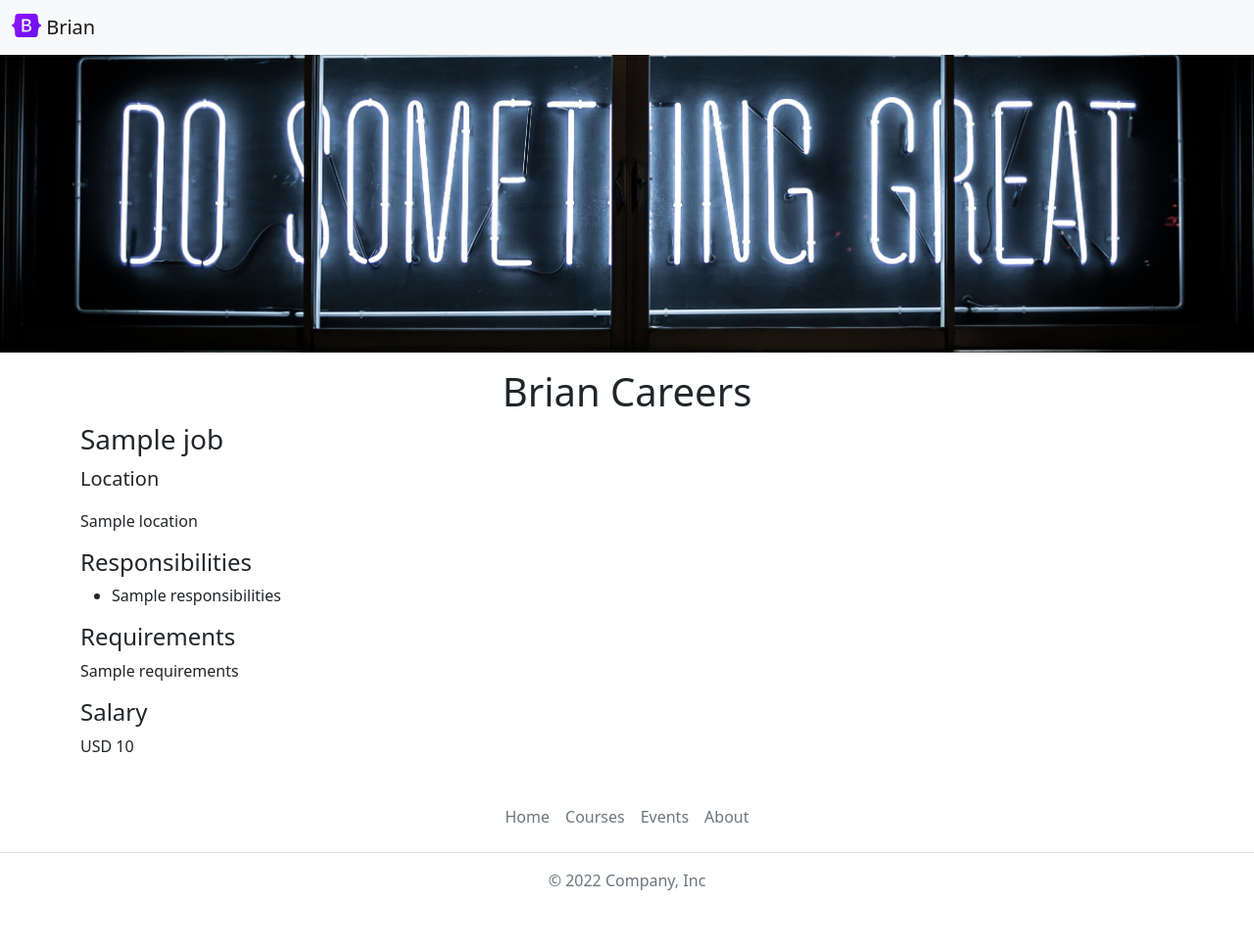
After one commit to kogi-b/flask-careers-website-v2, a Flask app: template templates/jobpage.html in a window 1280 px wide. The commit adds this page. Shown: the whole page at 98% size. Run offline with Flask 3, Linux system fonts and the light colour scheme; the template is opened without the code that fills it: most values are stand-ins (such as "Sample title", 1, 10 or a date in 2020); parts of the project's set-up code (start-up, migrations or seed data) failed here and were passed over.

Commit message:
created dynamic pages for each job.

```diff
--- a/app.py
+++ b/app.py
@@ -1,17 +1,24 @@
 from flask import Flask, render_template, jsonify
-from database import load_jobs_from_db
+from database import load_jobs_from_db, load_job_from_db
 
 app = Flask(__name__)
 
 @app.route("/")
 def hello():
   jobs = load_jobs_from_db()
-  return render_template('home.html', jobs=jobs, company_name="Brian")
+  return render_template('home.html', jobs=jobs)
 
 @app.route("/api/jobs")
 def list_jobs():
   jobs = load_jobs_from_db()
   return jsonify(jobs)
 
+@app.route("/job/<id>")
+def show_job(id):
+  job = load_job_from_db(id)
+  if not job:
+    return "Not found", 404
+  return render_template("jobpage.html", job=job)
+
 if __name__ == "__main__":
   app.run(host="0.0.0.0", debug=True)
--- /dev/null
+++ b/templates/banner.html
@@ -0,0 +1,10 @@
+<style>
+  #banner {
+    height: 360px;
+    width: 100%;
+    object-fit: cover;
+    margin-bottom: 16px;
+  }
+</style>
+
+<img src="https://flask-careers-website.briankogi.repl.co/static/banner.jpg" class="img-fluid" id="banner">
--- /dev/null
+++ b/templates/bootstrap.html
@@ -0,0 +1,3 @@
+<meta charset="utf-8">
+<meta name="viewport" content="width=device-width, initial-scale=1">
+<link href="https://cdn.jsdelivr.net/npm/bootstrap@5.2.3/dist/css/bootstrap.min.css" rel="stylesheet" integrity="sha384-rbsA2VBKQhggwzxH7pPCaAqO46MgnOM80zW1RWuH61DGLwZJEdK2Kadq2F9CUG65" crossorigin="anonymous">
--- a/templates/jobitem.html
+++ b/templates/jobitem.html
@@ -7,7 +7,7 @@
   {% endif %}
   </div>
   <div class="col-3">
-    <a href="mailto:hello@jovian.ai?subject=Application%20for%20{{job['title']}}&body=My%20name%3A%20%3Cyour%20name%20here%3E%0D%0A%0D%0AMy%20Resume%20link%3A%20%3Cresume%20link%3E%0D%0A%0D%0AMy%20LinkedIn%20link%3A%20%3Clinkedin%20in%3E%0D%0A%0D%0A" type="button" class="btn btn-outline-primary float-right align-middle" >Apply</a>
+    <a href="/job/{{job['id']}}" class="btn btn-outline-primary float-right align-middle" >Apply</a>
   </div>
 
 </div>
--- /dev/null
+++ b/templates/jobpage.html
@@ -0,0 +1,30 @@
+<!DOCTYPE html>
+<html lang="en">
+<head>
+    {% include 'bootstrap.html' %}
+    <title>{{job.title}} - Brian Careers</title>
+</head>
+<body>
+  {% include 'nav.html' %}
+  {% include 'banner.html' %}
+  <div class="container">
+    <h1 class="text-center" mt-2 mb-4>Brian Careers
+    </h1>
+    <h3 class="mb-2">{{job.title}}</h3>
+    <p class="lead mt-0">Location</p>
+    <p>{{job.location}}</p>
+    <h4>Responsibilities</h4>
+    <ul>
+      {% for line in job.responsibilities.split("\n") %}
+      <li>{{ line }}</li>
+      {% endfor %}
+    </ul>
+    <h4>Requirements</h4>
+    <p>{{job.requirements}}</p>
+    <h4>Salary</h4>
+    <p>{{job.currency}} {{job.salary}}</p>
+  </div>
+
+  {% include 'footer.html' %}
+</body>
+</html>
--- a/templates/nav.html
+++ b/templates/nav.html
@@ -1,6 +1,6 @@
 <nav class="navbar fixed-top shadow-sm bg-light">
   <div class="container-fluid">
-    <a class="navbar-brand" href="#">
+    <a class="navbar-brand" href="/">
       <img src="/static/logo.svg" alt="Logo" width="30" height="24" class="d-inline-block align-text-top">
       Brian
     </a>
```
Also changed, not shown: database.py (+22 -0 lines), templates/home.html (+4 -13 lines).
